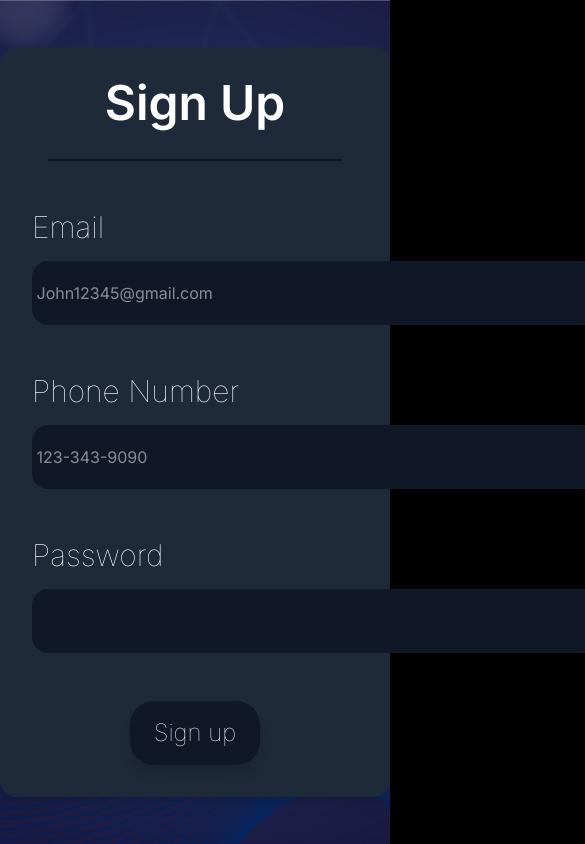
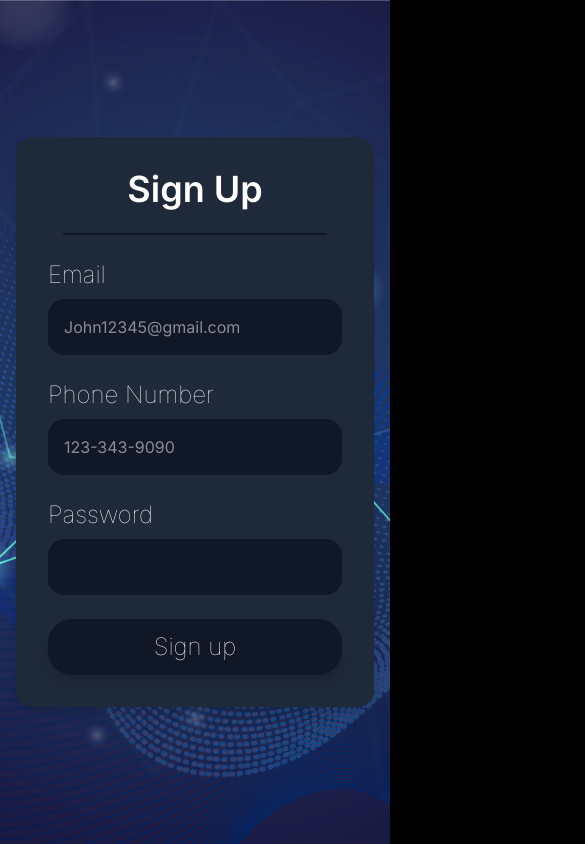
Before and after one commit to KristinAlex1/FinTracker-React-Firebase, a React (Vite) app: page /signup in a window 390 px wide. Shown: the top 844 px of the page, 585 px wide, since content can reach past the window. Built offline with nearby package versions, Linux system fonts and the light colour scheme; no server answers.

Commit message:
Made sign-in and sign-up mobile responsive

```diff
--- a/src/pages/SignInpage.jsx
+++ b/src/pages/SignInpage.jsx
@@ -27,23 +27,49 @@ const SignInpage = () => {
         .catch((error) => alert(error.message))
     };
   return (
-    <div style={{ backgroundImage: `url(${background})` }} className="bg-cover bg-center flex justify-center items-center h-screen">
+    <div
+  style={{ backgroundImage: `url(${background})` }}
+  className="bg-cover bg-center flex justify-center items-center h-screen p-4"
+>
   <div className="w-full md:w-[25%] min-h-[33vh] flex flex-col bg-gray-800 p-8 shadow-lg rounded-2xl">
-            <h1 className="text-white text-center text-5xl font-semibold">
+    <h1 className="text-white text-center text-4xl md:text-5xl font-semibold">
       Sign in
     </h1>
-            <div className="w-[90%] h-[0.1rem] bg-gray-900 mx-auto mt-8"></div>
-            <div className="flex mt-[3rem] flex-col">
-              <label className="text-3xl mb-[1rem] font-thin">Email</label>
-              <input ref={emailRef} type="email"className="bg-gray-900 h-[4rem] w-[40rem] rounded-2xl" placeholder=" John12345@gmail.com"></input>
+    <div className="w-[90%] h-[0.1rem] bg-gray-900 mx-auto mt-6 md:mt-8"></div>
+
+    <div className="flex mt-6 md:mt-[3rem] flex-col">
+      <label className="text-2xl md:text-3xl mb-2 md:mb-[1rem] font-thin">
+        Email
+      </label>
+      <input
+        ref={emailRef}
+        type="email"
+        className="bg-gray-900 h-[3.5rem] md:h-[4rem] w-full md:w-[40rem] rounded-2xl px-4 text-white"
+        placeholder="John12345@gmail.com"
+      />
     </div>
-            <div className="flex mt-[3rem] flex-col">
-              <label className="text-3xl mb-[1rem] font-thin">Password</label>
-              <input ref={passwordRef} type="password" placeholder=" *********" className="bg-gray-900 h-[4rem] w-[40rem] rounded-2xl"></input>
+
+    <div className="flex mt-6 md:mt-[3rem] flex-col">
+      <label className="text-2xl md:text-3xl mb-2 md:mb-[1rem] font-thin">
+        Password
+      </label>
+      <input
+        ref={passwordRef}
+        type="password"
+        placeholder="*********"
+        className="bg-gray-900 h-[3.5rem] md:h-[4rem] w-full md:w-[40rem] rounded-2xl px-4 text-white"
+      />
     </div>
-            <button onClick={signIn} className="w-[40%] h-[4rem] self-center bg-gray-900 mt-[3rem] font-thin text-2xl rounded-3xl shadow-lg hover:bg-blue-900 duration-300">Sign in</button>
+
+    <button
+      onClick={signIn}
+      className="w-full md:w-[40%] h-[3.5rem] md:h-[4rem] self-center bg-gray-900 mt-6 md:mt-[3rem] font-thin text-2xl rounded-3xl shadow-lg hover:bg-blue-900 duration-300 text-white"
+    >
+      Sign in
+    </button>
   </div>
 </div>
+
 
   )
 }
--- a/src/pages/SignUppage.jsx
+++ b/src/pages/SignUppage.jsx
@@ -29,45 +29,56 @@ const SignUppage = () => {
   return (
     <div
   style={{ backgroundImage: `url(${background})` }}
-      className="bg-cover bg-center flex justify-center items-center h-screen"
+  className="bg-cover bg-center flex justify-center items-center h-screen p-4"
 >
   <div className="w-full md:w-[25%] min-h-[55vh] flex flex-col bg-gray-800 p-8 shadow-lg rounded-2xl">
-        <h1 className="text-white text-center text-5xl font-semibold">
+    <h1 className="text-white text-center text-4xl md:text-5xl font-semibold">
       Sign Up
     </h1>
-        <div className="w-[90%] h-[0.1rem] bg-gray-900 mx-auto mt-8"></div>
-        <div className="flex mt-[3rem] flex-col">
-          <label className="text-3xl mb-[1rem] font-thin">Email</label>
+    <div className="w-[90%] h-[0.1rem] bg-gray-900 mx-auto mt-6 md:mt-8"></div>
+
+    <div className="flex mt-6 md:mt-[3rem] flex-col">
+      <label className="text-2xl md:text-3xl mb-2 md:mb-[1rem] font-thin">
+        Email
+      </label>
       <input
         ref={emailRef}
         type="email"
-            className="bg-gray-900 h-[4rem] w-[40rem] rounded-2xl"
-            placeholder=" John12345@gmail.com"
-          ></input>
+        className="bg-gray-900 h-[3.5rem] md:h-[4rem] w-full md:w-[40rem] rounded-2xl px-4 text-white"
+        placeholder="John12345@gmail.com"
+      />
     </div>
-        <div className="flex mt-[3rem] flex-col">
-          <label className="text-3xl mb-[1rem] font-thin">Phone Number</label>
+
+    <div className="flex mt-6 md:mt-[3rem] flex-col">
+      <label className="text-2xl md:text-3xl mb-2 md:mb-[1rem] font-thin">
+        Phone Number
+      </label>
       <input
-            className="bg-gray-900 h-[4rem] w-[40rem] rounded-2xl"
-            placeholder=" 123-343-9090"
-          ></input>
+        className="bg-gray-900 h-[3.5rem] md:h-[4rem] w-full md:w-[40rem] rounded-2xl px-4 text-white"
+        placeholder="123-343-9090"
+      />
     </div>
-        <div className="flex mt-[3rem] flex-col">
-          <label className="text-3xl mb-[1rem] font-thin">Password</label>
+
+    <div className="flex mt-6 md:mt-[3rem] flex-col">
+      <label className="text-2xl md:text-3xl mb-2 md:mb-[1rem] font-thin">
+        Password
+      </label>
       <input
         ref={passwordRef}
         type="password"
-            className="bg-gray-900 h-[4rem] w-[40rem] rounded-2xl"
-          ></input>
+        className="bg-gray-900 h-[3.5rem] md:h-[4rem] w-full md:w-[40rem] rounded-2xl px-4 text-white"
+      />
     </div>
+
     <button
       onClick={register}
-          className="w-[40%] h-[4rem] self-center bg-gray-900 mt-[3rem] font-thin text-2xl rounded-3xl shadow-lg hover:bg-blue-900 duration-300"
+      className="w-full md:w-[40%] h-[3.5rem] md:h-[4rem] self-center bg-gray-900 mt-6 md:mt-[3rem] font-thin text-2xl rounded-3xl shadow-lg hover:bg-blue-900 duration-300 text-white"
     >
       Sign up
     </button>
   </div>
 </div>
+
   );
 };
 
```
Lines whose indentation alone changed are shown as unchanged.
